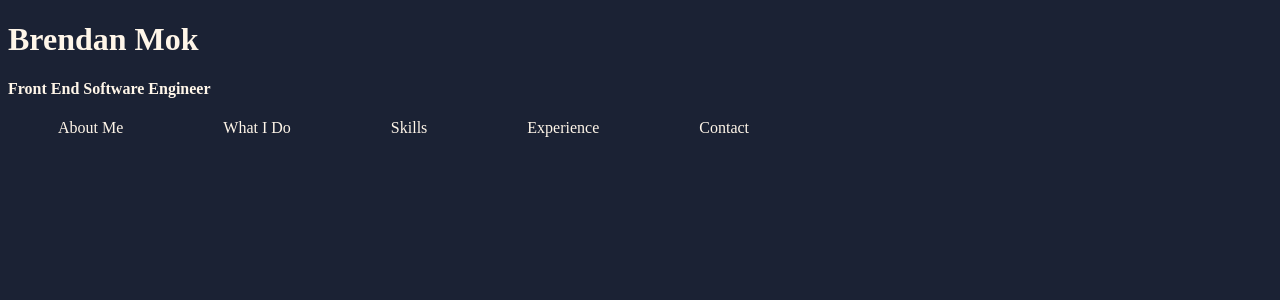
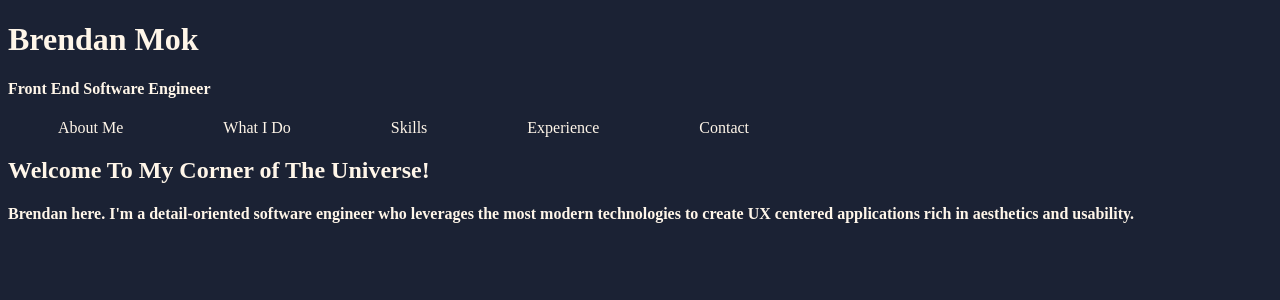
Before and after one commit to bmok88/PersonalWebsite2.0, a React app: page / in a window 1280 px wide. Shown: the top 300 px of the page. Built offline with nearby package versions, Linux system fonts and the light colour scheme.

Commit message:
Add Mini Header to AboutMe

```diff
--- a/src/components/AboutMe.jsx
+++ b/src/components/AboutMe.jsx
@@ -1,7 +1,10 @@
 import React from 'react';
 
 const AboutMe = () => (
-  <div />
+  <section>
+    <h1>Welcome To My Corner of The Universe!</h1>
+    <h4>Brendan here. I'm a detail-oriented software engineer who leverages the most modern technologies to create UX centered applications rich in aesthetics and usability.</h4>
+  </section>
 );
 
 export default AboutMe;
--- a/src/components/Website.jsx
+++ b/src/components/Website.jsx
@@ -1,6 +1,7 @@
 import React from 'react';
 
 import NavBar from './NavBar';
+import AboutMe from './AboutMe';
 import Interests from './Interests';
 
 const Website = () => (
@@ -10,9 +11,8 @@ const Website = () => (
       <h4>Front End Software Engineer</h4>
       <NavBar />
     </header>
-    <section>
-      <Interests />
-    </section>
+    <AboutMe />
+    <Interests />
   </div>
 );
 
```
Also changed, not shown: .eslintrc.js.
